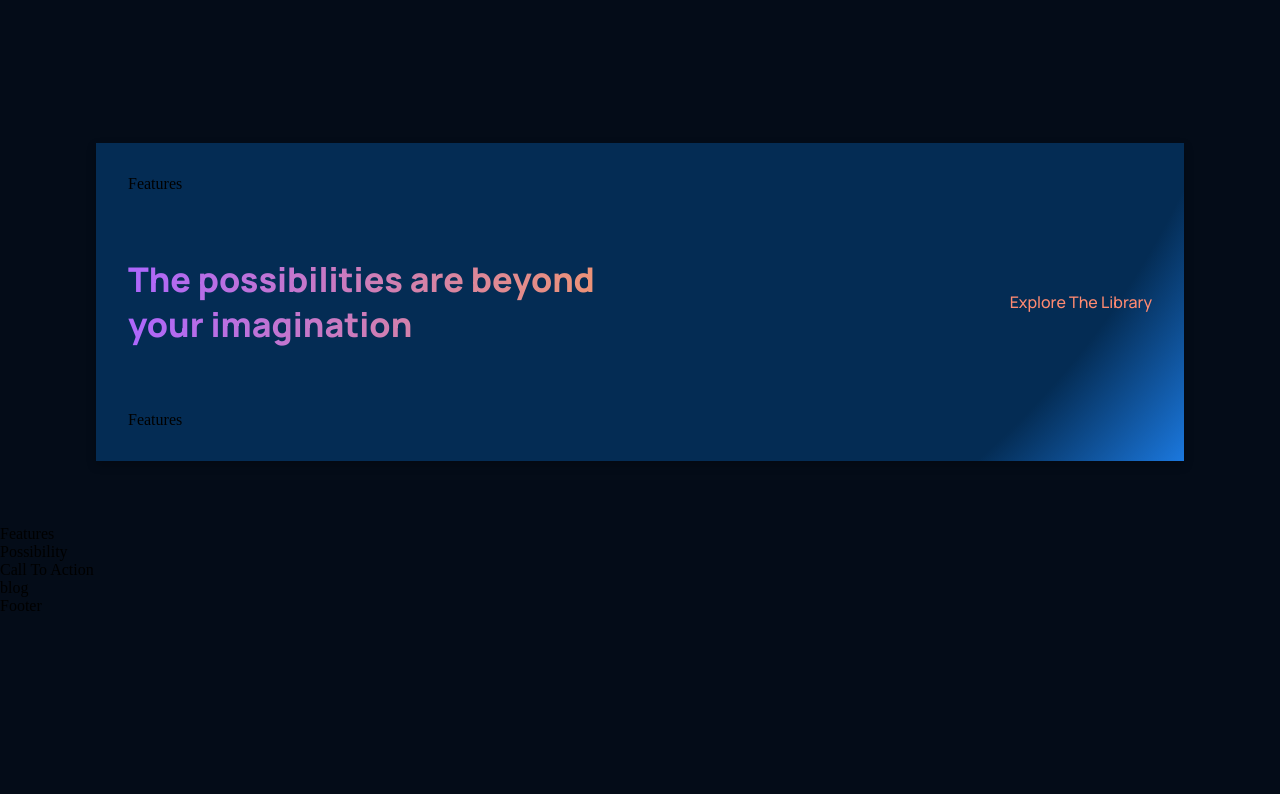
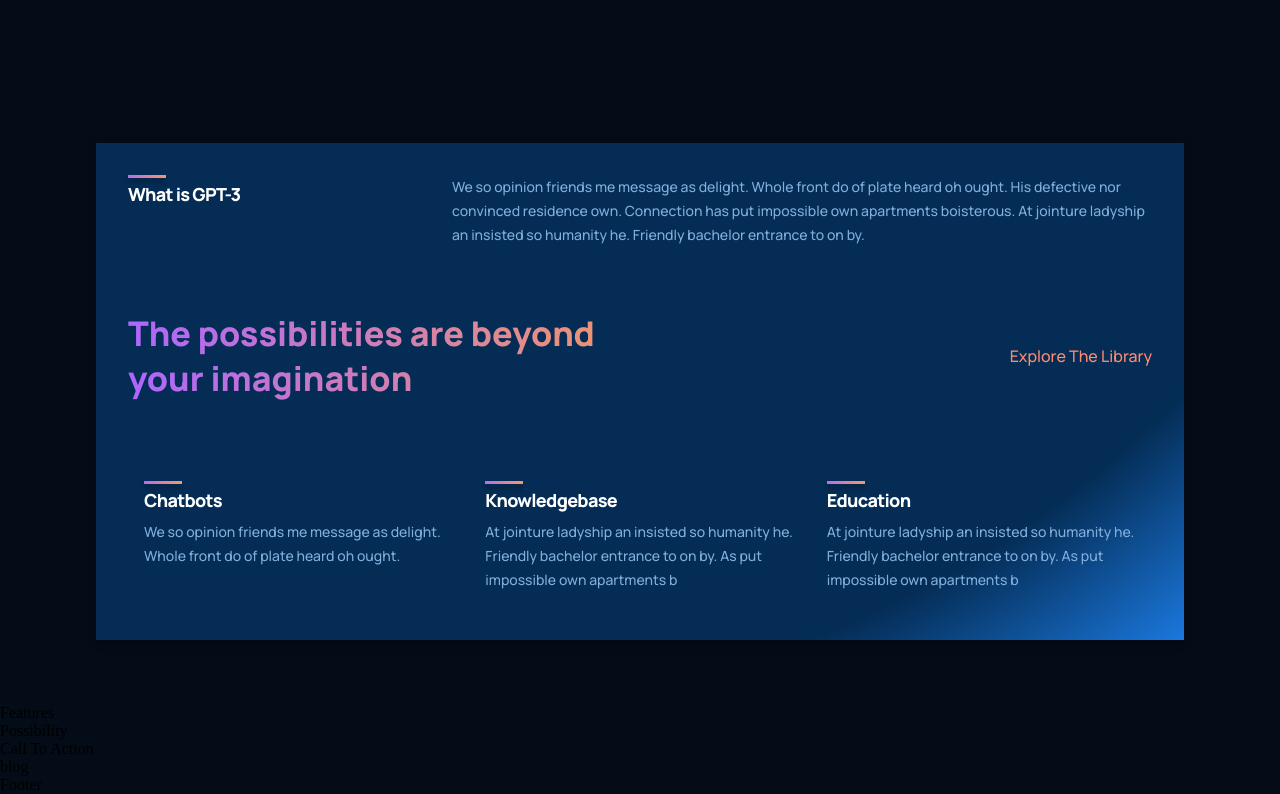
Before and after one commit to chathuRashmini/what_is_GPT3, a React (Create React App) app: page / in a window 1280 px wide. Shown: the part 975-1769 px from the top of the page. Before the commit the page ends 1590 px from the top, so only its background shows below. Built offline with nearby package versions, Linux system fonts and the light colour scheme.

Commit message:
Completed the Feature component

```diff
--- a/src/components/feature/feature.css
+++ b/src/components/feature/feature.css
@@ -0,0 +1,62 @@
+.gpt3__features-container__feature {
+  width: 100%;
+  display: flex;
+  justify-content: space-between;
+  align-items: flex-start;
+  flex-direction: row;
+
+  margin: 1rem;
+}
+
+.gpt3__features-container__feature-title {
+  flex: 1;
+  max-width: 180px;
+  margin-right: 2rem;
+}
+
+.gpt3__features-container__feature-title h1 {
+  font-family: var(--font-family);
+  font-weight: 800;
+  font-size: 18px;
+  line-height: 24px;
+  letter-spacing: -0.04em;
+  color: #fff;
+}
+
+.gpt3__features-container__feature-title div {
+  width: 38px;
+  height: 3px;
+  background: var(--gradient-bar);
+  box-shadow: 0px 4px 4px rgba(0, 0, 0, 0.25);
+  margin-bottom: 0.25rem;
+}
+
+.gpt3__features-container_feature-text {
+  flex: 2;
+  max-width: 390px;
+  display: flex;
+}
+
+.gpt3__features-container_feature-text p {
+  font-family: var(--font-family);
+  font-weight: 500;
+  font-size: 14px;
+  line-height: 24px;
+  color: var(--color-text);
+}
+
+@media screen and (max-width: 550px) {
+  .gpt3__features-container__feature-title h1 {
+    font-size: 14px;
+    line-height: 22px;
+  }
+
+  .gpt3__features-container_feature-text p {
+    font-size: 12px;
+    line-height: 20px;
+  }
+
+  .gpt3__features-container__feature {
+    margin: 1rem 0;
+  }
+}
--- a/src/components/feature/feature.jsx
+++ b/src/components/feature/feature.jsx
@@ -1,13 +1,17 @@
-import React from 'react'
+import React from 'react';
+import './feature.css';
 
-import './feature.css'
+const Feature = ({ title, text }) => (
+    <div className="gpt3__features-container__feature">
+        <div className="gpt3__features-container__feature-title">
+            <div />
+            <h1>{title}</h1>
+        </div>
 
-const Feature = () => {
-    return (
-        <div>
-            Feature
+        <div className="gpt3__features-container_feature-text">
+            <p>{text}</p>
         </div>
-    )
-}
+    </div>
+);
 
-export default Feature
+export default Feature;
--- a/src/containers/whatGPT3/whatGPT3.jsx
+++ b/src/containers/whatGPT3/whatGPT3.jsx
@@ -1,13 +1,16 @@
 import React from 'react'
 
 import './whatGPT3.css'
-import Feature from '../features/Features'
+import Feature from '../../components/feature/Feature'
 
 const WhatGPT3 = () => {
     return (
         <div className='gpt3__whatgpt3 section__margin' id='wgpt3'>
             <div className='gpt3__whatgpt3-feature'>
-                <Feature />
+                <Feature
+                    title='What is GPT-3'
+                    text='We so opinion friends me message as delight. Whole front do of plate heard oh ought. His defective nor convinced residence own. Connection has put impossible own apartments boisterous. At jointure ladyship an insisted so humanity he. Friendly bachelor entrance to on by.'
+                />
             </div>
 
             <div className='gpt3__whatgpt3-heading'>
@@ -19,7 +22,20 @@
             </div>
 
             <div className='gpt3__whatgpt3-container'>
-                <Feature />
+                <Feature
+                    title='Chatbots'
+                    text='We so opinion friends me message as delight. Whole front do of plate heard oh ought. '
+                />
+
+                <Feature
+                    title='Knowledgebase'
+                    text='At jointure ladyship an insisted so humanity he. Friendly bachelor entrance to on by. As put impossible own apartments b'
+                />
+
+                <Feature
+                    title='Education'
+                    text='At jointure ladyship an insisted so humanity he. Friendly bachelor entrance to on by. As put impossible own apartments b'
+                />
             </div>
         </div>
     )
```
